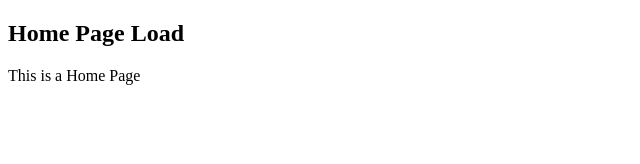
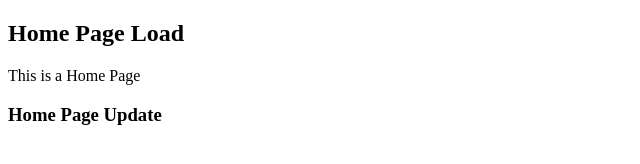
Before and after one commit to tanwiralam149/Test-Repository, a plain HTML site: page home.html in a window 1280 px wide. Shown: the whole page, without its empty margins (0-640 px from the left). Drawn offline with Linux system fonts and the light colour scheme.

Commit message:
Home Page Heading Update

```diff
--- a/home.html
+++ b/home.html
@@ -8,5 +8,6 @@
 <body>
     <h2>Home Page Load</h2>
     <p>This is a Home Page</p>
+    <h3>Home Page Update</h3>
 </body>
 </html>
```
